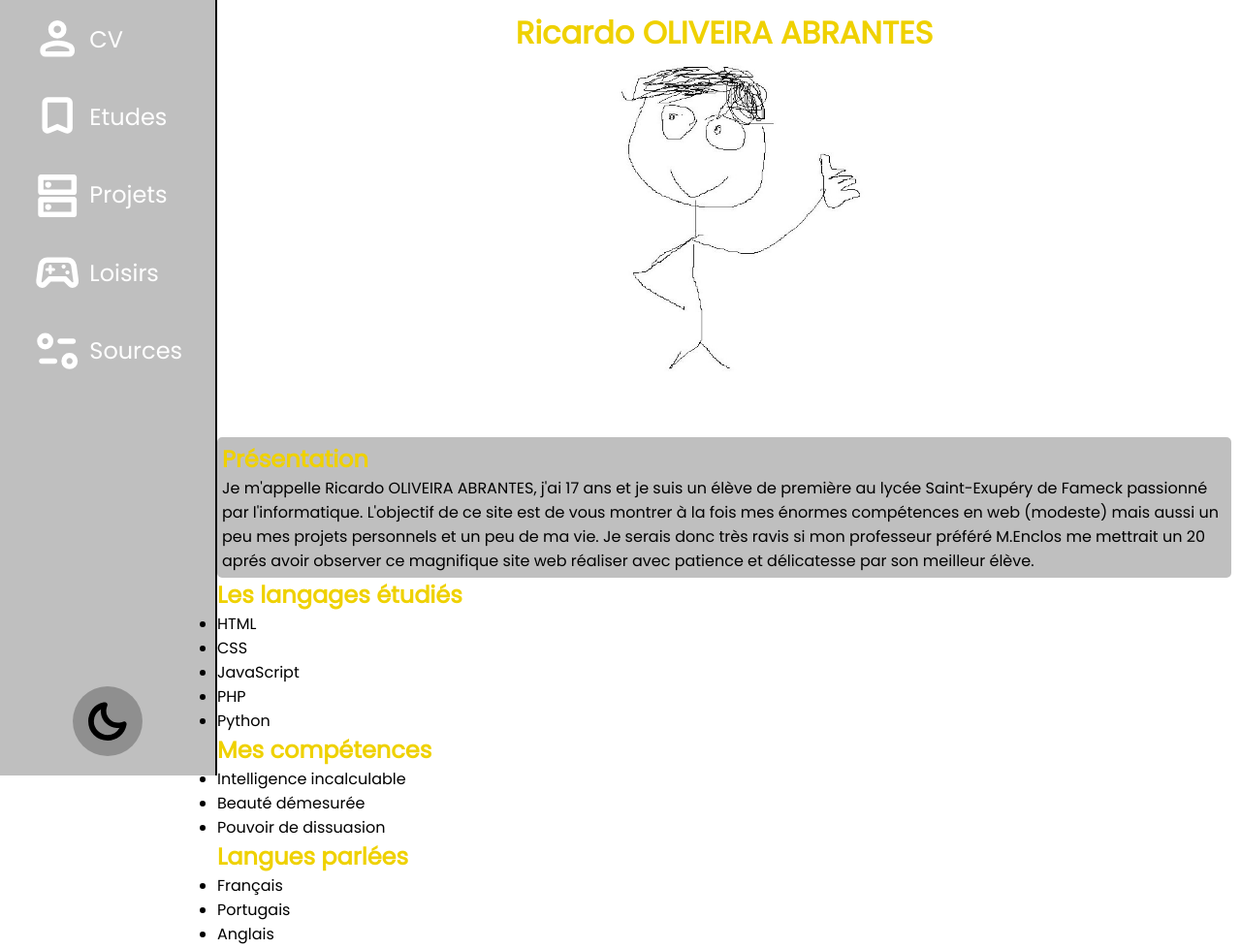
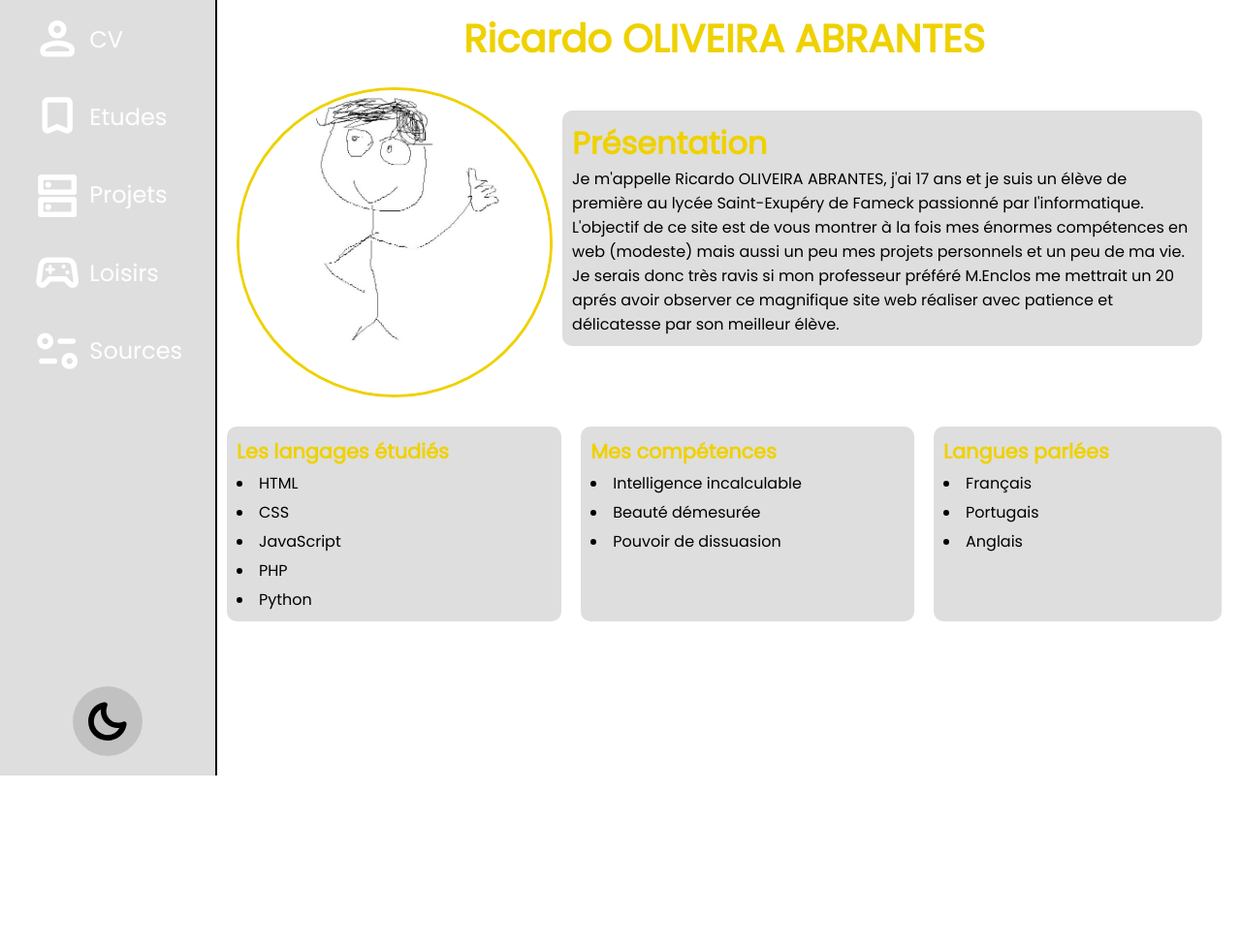
Before and after one commit to ricardoliveiraa/portifolio, a plain HTML site: page pages/cv.html in a window 1280 px wide. Shown: the whole page at 97% size. After the commit the page ends 800 px from the top, so only its background shows below. Drawn offline with Linux system fonts and the light colour scheme.

Commit message:
page cv terminer

```diff
--- a/pages/cv.html
+++ b/pages/cv.html
@@ -4,8 +4,8 @@
     <meta charset="UTF-8">
     <meta name="viewport" content="width=device-width, initial-scale=1.0">
     <link rel="shortcut icon" href="../images/favicon.ico" type="image/x-icon">
+    <link rel="stylesheet" href="../style/style_cv.css">
     <link rel="stylesheet" href="../style/style_task_bar.css">
-    <link rel="stylesheet" href="../style/style_cv.css">
     <script src="../script/script_task_bar.js"></script>
     <title>CV</title>
 </head>
@@ -29,12 +29,15 @@
     <div class="separateur"></div>
     <main>
         <h1>Ricardo OLIVEIRA ABRANTES</h1>
+        <div id="presentation_conteiner">
             <img src="../images/portrait.jpg" alt="Portrait de moi fait maison">
-        <div class="text_box">
+            <div class="text_box" id="presentation">
                 <h2>Présentation</h2>
                 <p>Je m'appelle Ricardo OLIVEIRA ABRANTES, j'ai 17 ans et je suis un élève de première au lycée Saint-Exupéry de Fameck passionné par l'informatique. L'objectif de ce site est de vous montrer à la fois mes énormes compétences en web (modeste) mais aussi un peu mes projets personnels et un peu de ma vie. Je serais donc très ravis si mon professeur préféré M.Enclos me mettrait un 20 aprés avoir observer ce magnifique site web réaliser avec patience et délicatesse par son meilleur élève.</p>
             </div>
-        <div>
+        </div>
+        <div id="list_conteiner">
+            <div class="list_box">
                 <h2>Les langages étudiés</h2>
                 <ul>
                     <li>HTML</li>
@@ -44,7 +47,7 @@
                     <li>Python</li>
                 </ul>
             </div>
-        <div>
+            <div class="list_box">
                 <h2>Mes compétences</h2>
                 <ul>
                     <li>Intelligence incalculable</li>
@@ -52,7 +55,7 @@
                     <li>Pouvoir de dissuasion</li>
                 </ul>
             </div>
-        <div>
+            <div class="list_box" >
                 <h2>Langues parlées</h2>
                 <ul>
                     <li>Français</li>
@@ -60,6 +63,7 @@
                     <li>Anglais</li>
                 </ul>
             </div>
+        </div>
     </main>
 </body>
 </html>
--- a/style/style_cv.css
+++ b/style/style_cv.css
@@ -35,6 +35,9 @@ img {
     border-radius: 50%;
     margin: auto;
     display: block;
+    margin-top: 20px;
+    margin-bottom: 20px;
+    border: 3px solid var(--title_color);
 }
 
 h2 {
@@ -44,5 +47,69 @@ h2 {
 .text_box {
     background-color: var(--box_color);
     padding: 5px;
-    border-radius: 5px;
+    border-radius: 10px;
+    padding: 10px;
+    margin: 10px;
 }
+
+#presentation {
+    margin-bottom: 40px;
+}
+
+.text_box h2 {
+    font-size: 2em;
+}
+
+.text_box p {
+    color: var(--text_color);
+}
+
+#list_conteiner {
+    display: flex;
+    flex-flow: row wrap;
+}
+
+.list_box {
+    background-color: var(--box_color);
+    padding: 5px;
+    border-radius: 10px;
+    padding: 10px;
+    margin: 10px;
+    width: auto;
+    flex: auto;
+}
+
+.list_box h2 {
+    font-size: 1.3em;
+}
+
+.list_box ul {
+    list-style: inside;
+}
+
+.list_box li {
+    color: var(--text_color);
+    margin-top: 5px;
+}
+
+@media screen and (min-width: 768px) {
+    h1 {
+        font-size: 2.5em;
+    }
+
+    #presentation_conteiner {
+        display: flex;
+        margin: 20px;
+    }
+
+    img {
+        height: 20em;
+        margin-top: 0px;
+        margin-bottom: 0px;
+    }
+
+    .text_box {
+        height: fit-content;
+        align-self: center;
+    }
+}
--- a/style/style_task_bar.css
+++ b/style/style_task_bar.css
@@ -5,7 +5,7 @@
     --background_color: #ffffff;
     --text_color: #000000;
     --title_color: #EFD100;
-    --box_color: rgba(0, 0, 0, 0.25);
+    --box_color: rgba(0, 0, 0, 0.13);
 }
 
 * {
@@ -26,6 +26,7 @@ nav {
     display: flex;
     justify-content: space-between;
     align-items: center;
+    background-image: linear-gradient(to bottom, var(--box_color), var(--background_color));
 }
 
 #menu_bouton {
@@ -117,7 +118,7 @@ nav {
     --background_color: #11011B;
     --text_color: white;
     --title_color: #FFA500;
-    --box_color: rgba(0, 0, 0, 0.29);
+    --box_color: rgba(0, 0, 0, 0.521);
 }
 
 #bouton_mode svg:last-child {
@@ -150,6 +151,7 @@ nav {
     }
 
     nav {
+        background-image: none;
         height: 100vh;
         flex-flow: column nowrap;
         width: 4em;
```
Lines whose indentation alone changed are shown as unchanged.
